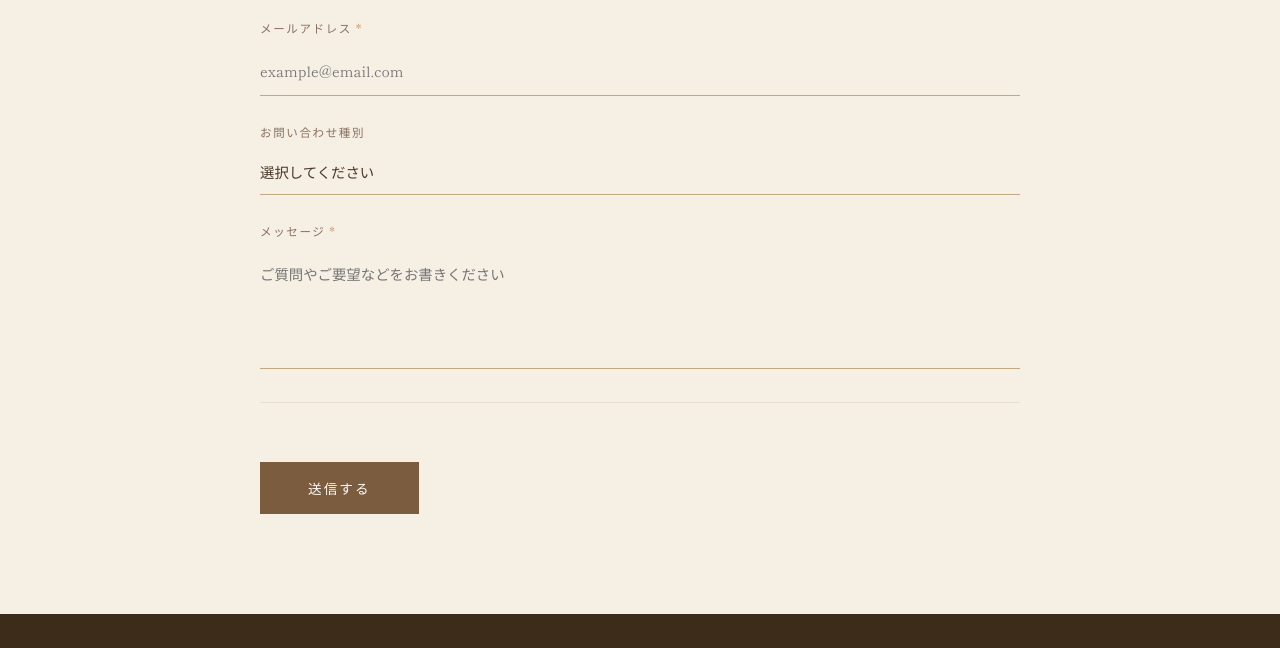
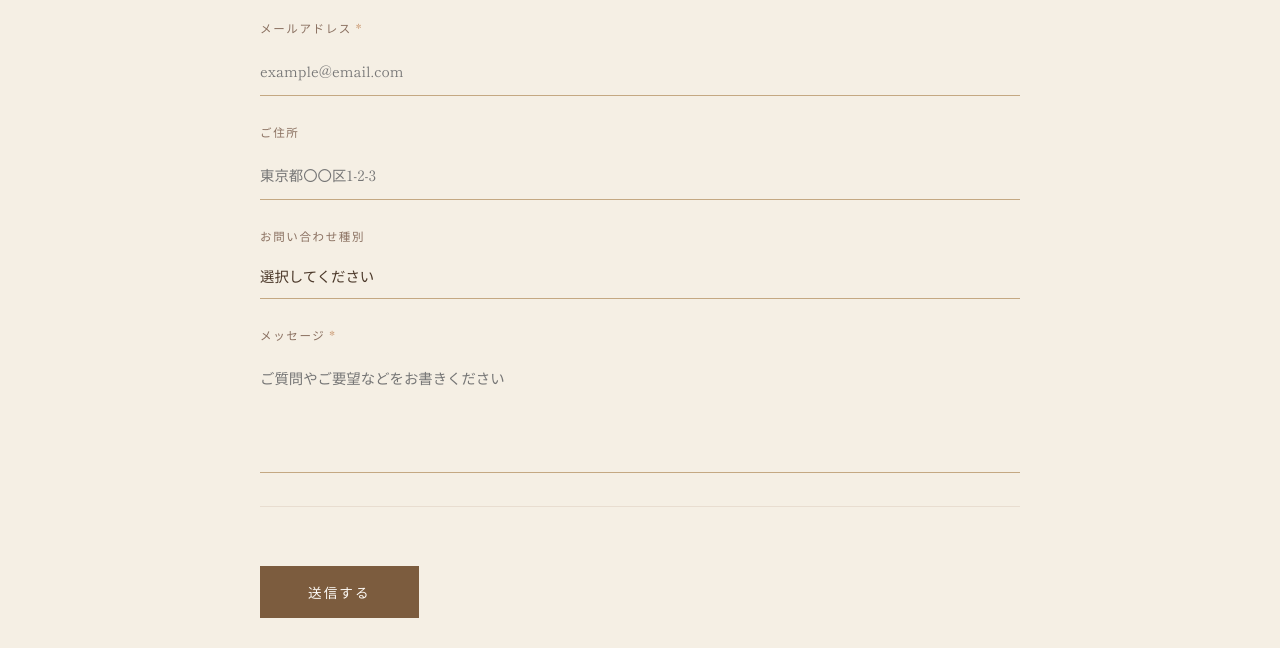
Before and after one commit to koukiki797/Fluffy-Paws, a plain HTML site: page index.html in a window 1280 px wide. Shown: the part 6360-7008 px from the top of the page. Drawn offline with nearby package versions, Linux system fonts and the light colour scheme.

Commit message:
Add address input field to contact form

```diff
--- a/index.html
+++ b/index.html
@@ -237,6 +237,10 @@
         <input id="contact-email" name="email" type="email" placeholder="example@email.com" required>
       </div>
       <div class="form-row">
+        <label class="form-label" for="contact-address">ご住所</label>
+        <input id="contact-address" name="address" type="text" placeholder="東京都〇〇区1-2-3">
+      </div>
+      <div class="form-row">
         <label class="form-label" for="contact-type">お問い合わせ種別</label>
         <select id="contact-type" name="category">
           <option value="">選択してください</option>
```
